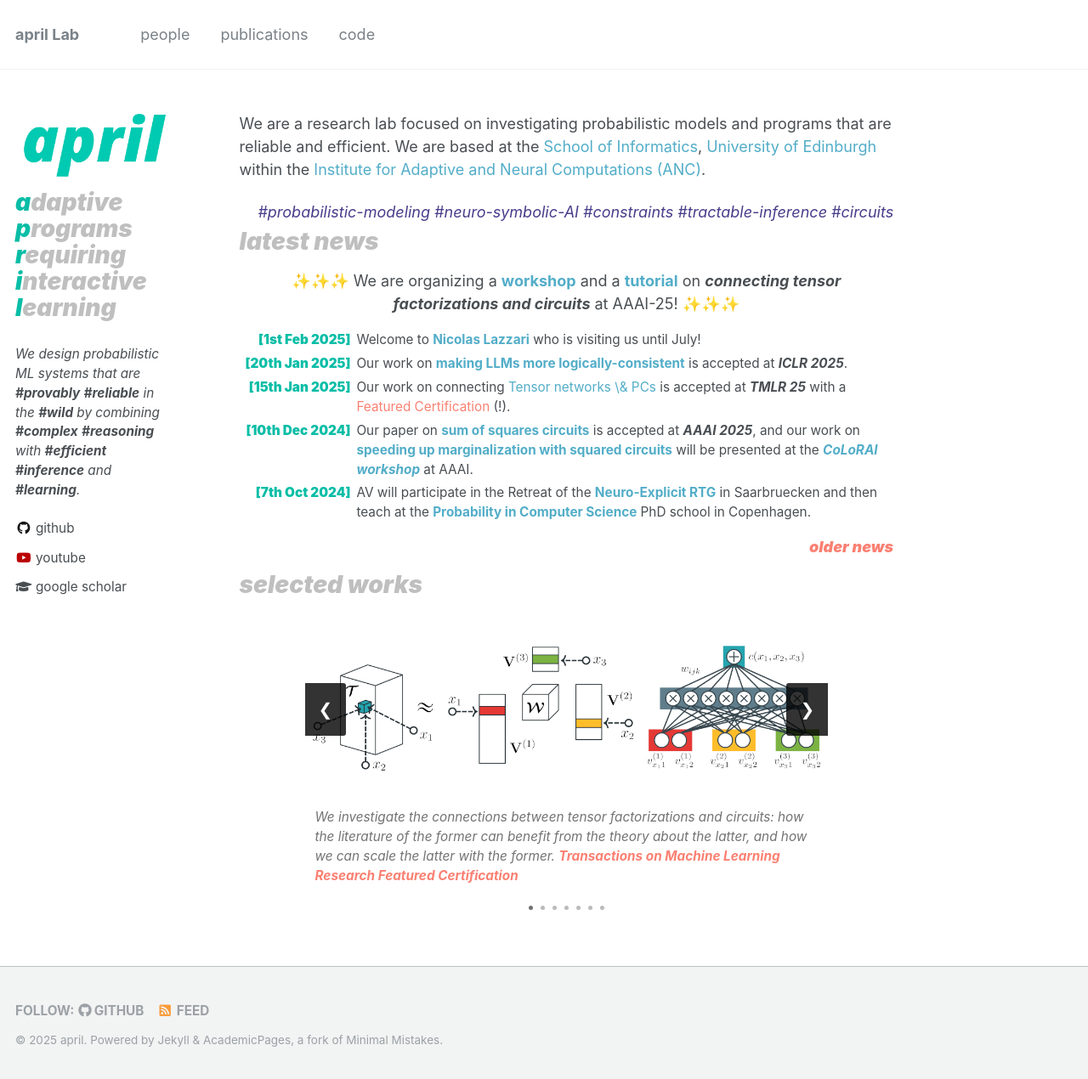
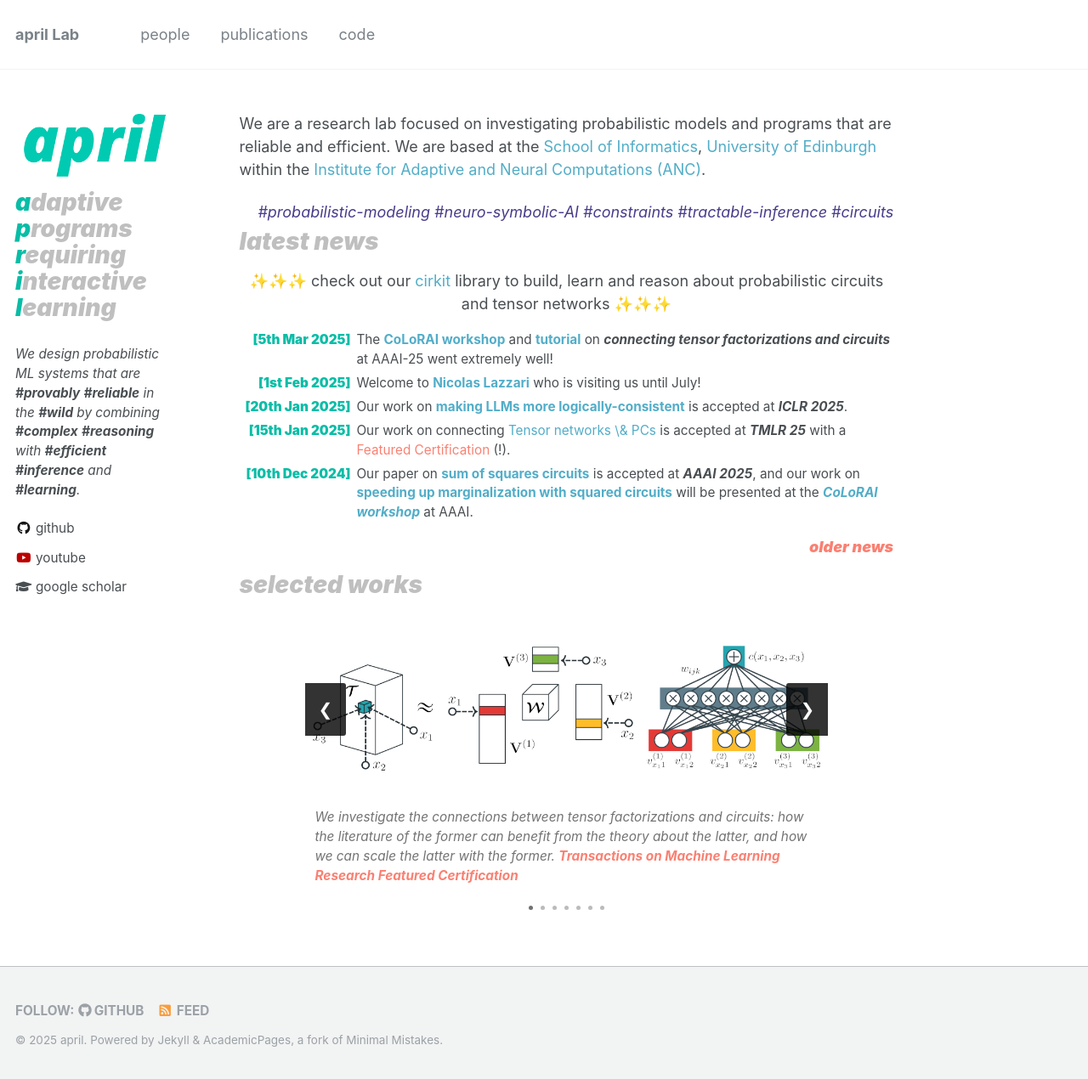
Before and after one commit to april-tools/april-tools.github.io, a Jekyll site: the page built from _pages/about.md, in a window 1280 px wide and 1270 px high. Shown: the whole window at 85% size. Built offline with Jekyll 4.4.1, drawn with Linux system fonts in a browser that asks for light colours; nearby versions of some CDN libraries.

Commit message:
aaai2025 workshop and tutorial went well

```diff
--- a/_pages/about.md
+++ b/_pages/about.md
@@ -15,7 +15,7 @@
 <div class="research-tags">#probabilistic-modeling #neuro-symbolic-AI #constraints #tractable-inference #circuits</div>
 
 <div class="news-header">latest news</div>
-<div id="perma-news">✨✨✨ We are organizing a <a href="https://april-tools.github.io/colorai/"><b>workshop</b></a> and a <a href="https://april-tools.github.io/aaai25-tf-pc-tutorial/"><b>tutorial</b></a> on <b><i>connecting tensor factorizations and circuits</i></b> at AAAI-25! ✨✨✨
+<div id="perma-news">✨✨✨ check out our <a href="https://github.com/april-tools/cirkit">cirkit</a> library  to build, learn and reason about probabilistic circuits and tensor networks ✨✨✨
 </div>
 <div id="latest-news-list">
   <ul>
```
Also changed, not shown: _news/aaai2025-workshop-tutorial.md (added, +7 -0 lines).
